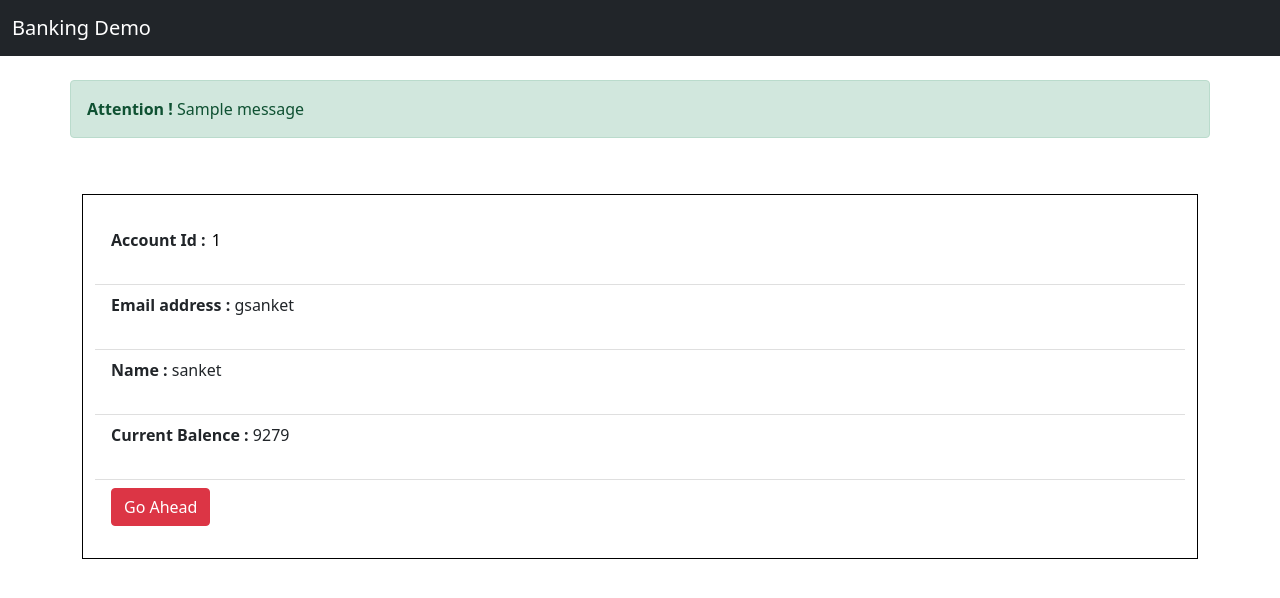
After one commit to sanketbhai/banking_system, a Django app: template banking_system/templates/customer.html in a window 1280 px wide. The commit adds this page. Shown: the top 598 px of the page. Run offline with Django 3.2, Linux system fonts and the light colour scheme; the template is opened without the code that fills it: values that come from a table or form of the project are taken from there, others are empty; data comes from the database, SQL or seed files in the repository; both versions use the stored data as it was after the commit; one stand-in notice (Sample message) is shown.

Commit message:
vertual envorment added and changes made to flow of the app customer detail page added

```diff
--- /dev/null
+++ b/banking_system/templates/customer.html
@@ -0,0 +1,53 @@
+{% extends 'index.html' %}
+    {% block title %}customerdetail {% endblock %}
+
+
+{% block body %}
+
+<div class="container py-4">
+
+<form method="post" action= "{% url 'showProfile' %}" >
+        {% csrf_token %}
+     <div class="container py-4 my-3" style="border:1px solid black">
+        <ul class="list-group list-group-flush">
+          <li class="list-group-item">
+            <div class="mb-3">
+             <label for="customerId" class="form-label"><b>Account Id : </b>
+             </label>
+             <input type='text' style="border:none" name="customerId" value= "{{customer.id}}" readonly>
+            </div>
+          </li>
+          <li class="list-group-item">
+           <div class="mb-3">
+             <label for="customerEmail" class="form-label"><b>Email address : </b>
+             </label>
+             <span>{{ customer.email }}</span>
+           </div>
+          </li>
+          <li class="list-group-item">
+           <div class="mb-3">
+             <label for="customerName" class="form-label"><b>Name : </b>
+             </label>
+             <span>{{ customer.name}}</span>
+           </div>
+          </li>
+          <li class="list-group-item">
+           <div class="mb-3">
+             <label for="customerBalence" class="form-label">
+                <b>Current Balence : </b>
+             </label>
+             <span>{{ customer.current_balence}}</span>
+           </div>
+          </li>
+          <li class="list-group-item">   <button type="submit" class="btn btn-danger">Go Ahead</button>
+          </li>
+        </ul>
+
+     </div>
+</form>
+
+
+</div>
+
+
+{% endblock %}
--- a/banking_system/templates/index.html
+++ b/banking_system/templates/index.html
@@ -12,23 +12,33 @@
   </head>
   <body>
 
-<nav class="navbar navbar-expand-lg navbar-dark bg-dark">
-  <div class="container-fluid">
-    <a class="navbar-brand" href="#">Banking Demo</a>
+<nav class="navbar mb-4 navbar-collaps-sm navbar-expand-lg navbar-dark bg-dark">
+
+  <div class=" container-fluid">
+
+    <a class=" navbar-brand" href="#">Banking Demo</a>
   </div>
+
 </nav>
+{% if messages %}
+{% for message in messages %}
+<div class="alert container alert-success alert-dismissible">
 
+  <strong>Attention !</strong> {{ message }}
+</div>
+{% endfor %}
+{% endif %}
 {% block body%}
 
 <div class="container py-4">
 <center>
-<form method="post" , action="{% url 'index' %}" >
+<form method="post" , action="{% url 'showProfile' %}" >
   {% csrf_token %}
 
   <div class="mb-3 py-4" style="border:1px solid black">
   <h3>Select Customer from which money will be send</h2>
 
-    <select class="form-select form-select-sm" aria-label="Default select example" style="width:auto" name="s" >
+    <select class="form-select form-select-sm" aria-label="Default select example" style="width:auto" name="senderId" >
 
       <option selected>Select Sender</option>
     {%for sender in senders %}
--- a/banking_system/urls.py
+++ b/banking_system/urls.py
@@ -19,5 +19,7 @@ from . import views
 
 urlpatterns = [
     path('',views.index,name='index'),
-    path('reciver/',views.reciver,name='reciver')
+
+    path('showProfile/',views.showProfile,name='showProfile'),
+    path('moneyTransfer/',views.moneyTransfer,name='moneyTransfer')
 ]
--- /dev/null
+++ b/my_env/pyvenv.cfg
@@ -0,0 +1,3 @@
+home = /data/data/com.termux/files/usr/bin
+include-system-site-packages = false
+version = 3.9.1
```
Also changed, not shown: banking_system/templates/Second.html (+10 -5 lines), banking_system/templates/error.html (added, +11 -0 lines), banking_system/templates/home.html (added, +16 -0 lines), banking_system/views.py (+54 -23 lines), db.sqlite3, 11 other files.
